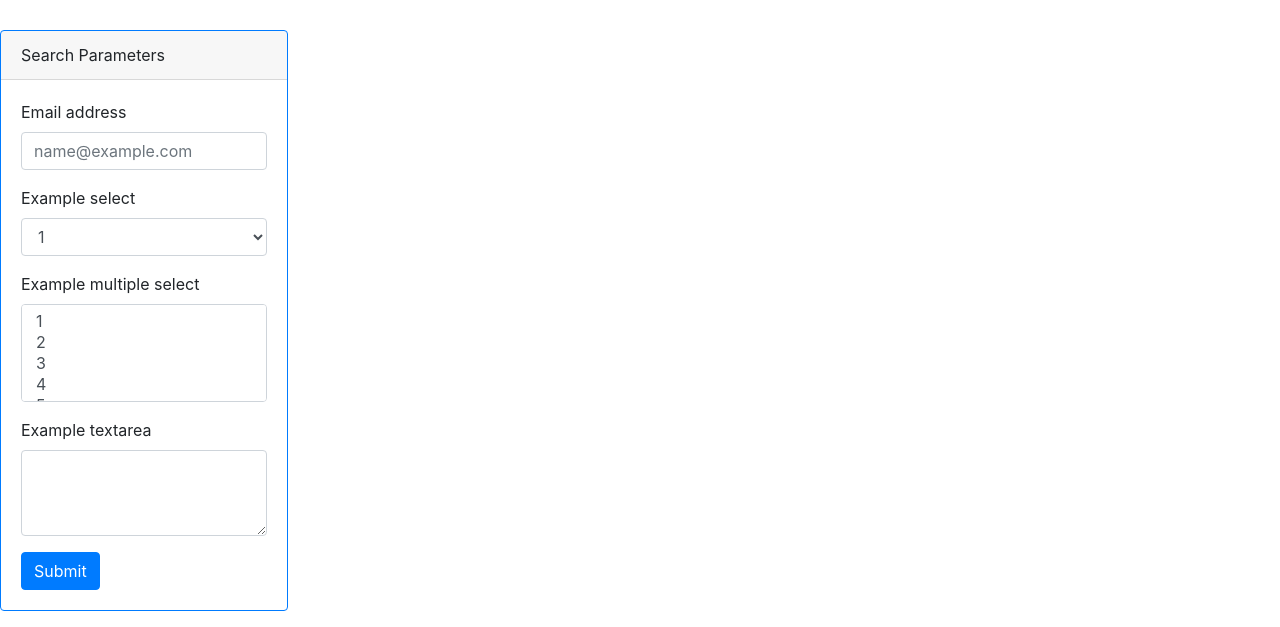
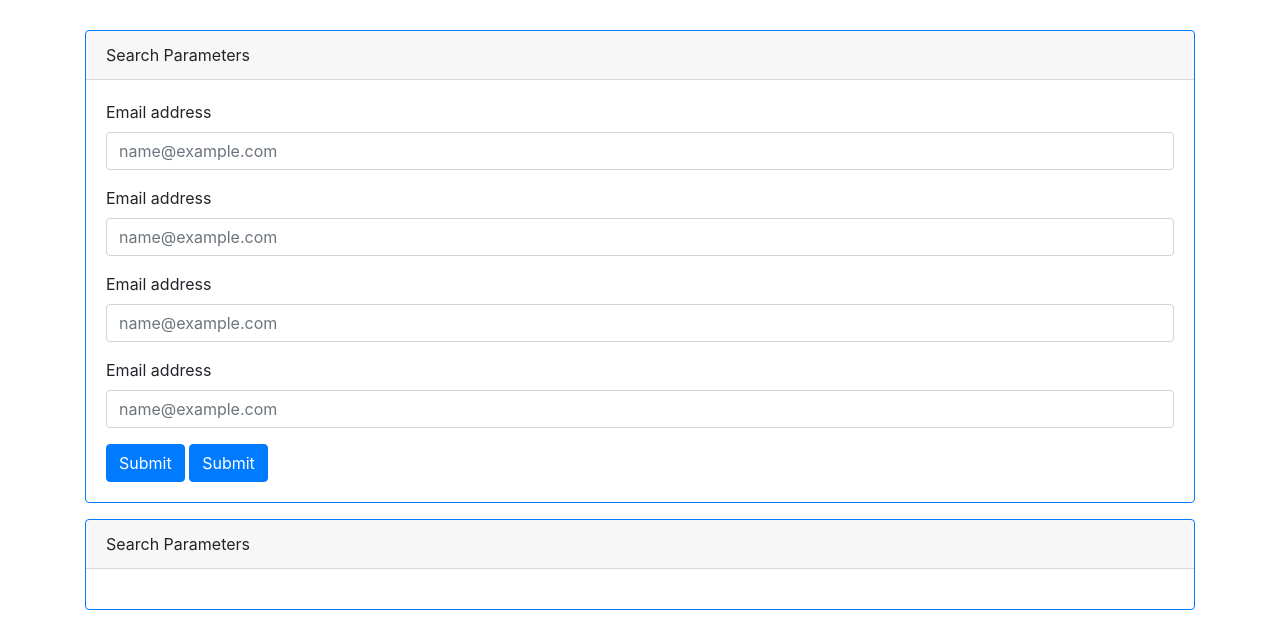
Before and after one commit to Tuzosdaniel12/NY-Dynamic-Search, a plain HTML site: page index.html in a window 1280 px wide. Shown: the part 186-813 px from the top of the page. Drawn offline with nearby package versions, Linux system fonts and the light colour scheme.

Commit message:
adding final styling to forms

```diff
--- a/index.html
+++ b/index.html
@@ -7,13 +7,15 @@
     <link rel="stylesheet" href="https://cdn.jsdelivr.net/npm/bootstrap@4.5.3/dist/css/bootstrap.min.css" integrity="sha384-TX8t27EcRE3e/ihU7zmQxVncDAy5uIKz4rEkgIXeMed4M0jlfIDPvg6uqKI2xXr2" crossorigin="anonymous">
 </head>
 <body>
+    <div class = "container">
     <div class="jumbotron jumbotron-fluid">
         <div class="container">
           <h1 class="display-5 text-center">New York Times Search</h1>
         </div>
       </div>
 
-      <div class="card border-primary mb-3" style="max-width: 18rem;">
+
+      <div class="card border-primary mb-3" >
         <div class="card-header">Search Parameters</div>
         <div class="card-body">
             <form>
@@ -21,36 +23,39 @@
                   <label for="exampleFormControlInput1">Email address</label>
                   <input type="email" class="form-control" id="exampleFormControlInput1" placeholder="name@example.com">
                 </div>
+
                 <div class="form-group">
-                  <label for="exampleFormControlSelect1">Example select</label>
-                  <select class="form-control" id="exampleFormControlSelect1">
-                    <option>1</option>
-                    <option>2</option>
-                    <option>3</option>
-                    <option>4</option>
-                    <option>5</option>
-                  </select>
+                    <label for="exampleFormControlInput1">Email address</label>
+                    <input type="email" class="form-control" id="exampleFormControlInput1" placeholder="name@example.com">
+                </div>
+
+                <div class="form-group">
+                    <label for="exampleFormControlInput1">Email address</label>
+                    <input type="email" class="form-control" id="exampleFormControlInput1" placeholder="name@example.com">
                 </div>
                 <div class="form-group">
-                  <label for="exampleFormControlSelect2">Example multiple select</label>
-                  <select multiple class="form-control" id="exampleFormControlSelect2">
-                    <option>1</option>
-                    <option>2</option>
-                    <option>3</option>
-                    <option>4</option>
-                    <option>5</option>
-                  </select>
+                    <label for="exampleFormControlInput1">Email address</label>
+                    <input type="email" class="form-control" id="exampleFormControlInput1" placeholder="name@example.com">
                 </div>
-                <div class="form-group">
-                  <label for="exampleFormControlTextarea1">Example textarea</label>
-                  <textarea class="form-control" id="exampleFormControlTextarea1" rows="3"></textarea>
-                </div>
-<input class="btn btn-primary" type="submit" value="Submit">
+
+
+
+                <input class="btn btn-primary" type="submit" value="Submit">
+                <input class="btn btn-primary" type="submit" value="Submit">
               </form>
+
+
         </div>
       </div>
 
+    <div class="card border-primary" >
+        <div class="card-header">Search Parameters</div>
+        <div class="card-body"></div>
+      </div>
+    </div>
+
     <script src="https://code.jquery.com/jquery-3.5.1.slim.min.js" integrity="sha384-DfXdz2htPH0lsSSs5nCTpuj/zy4C+OGpamoFVy38MVBnE+IbbVYUew+OrCXaRkfj" crossorigin="anonymous"></script>
-<script src="https://cdn.jsdelivr.net/npm/bootstrap@4.5.3/dist/js/bootstrap.bundle.min.js" integrity="sha384-ho+j7jyWK8fNQe+A12Hb8AhRq26LrZ/JpcUGGOn+Y7RsweNrtN/tE3MoK7ZeZDyx" crossorigin="anonymous"></script>
+    <script src="https://cdn.jsdelivr.net/npm/bootstrap@4.5.3/dist/js/bootstrap.bundle.min.js" integrity="sha384-ho+j7jyWK8fNQe+A12Hb8AhRq26LrZ/JpcUGGOn+Y7RsweNrtN/tE3MoK7ZeZDyx" crossorigin="anonymous"></script>
+    <script src="script.js"></script>
 </body>
 </html>
```
Also changed, not shown: script.js (added).
